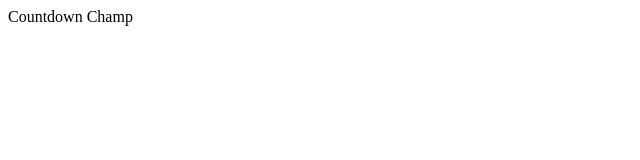
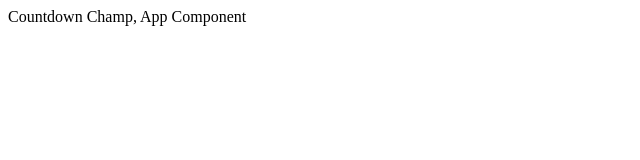
Before and after one commit to ralphiz/countdown, a React (Create React App) app: page / in a window 1280 px wide. Shown: the top 160 px of the page, without its empty margins (0-640 px from the left). Built offline with nearby package versions, Linux system fonts and the light colour scheme.

Commit message:
Create new App component

```diff
--- /dev/null
+++ b/src/App.js
@@ -0,0 +1,11 @@
+import React, { Component } from 'react';
+
+class App extends Component {
+    render() {
+        return (
+            <div>Countdown Champ, App Component</div>
+        )
+    }
+}
+
+export default App;
--- a/src/index.js
+++ b/src/index.js
@@ -1,6 +1,7 @@
 import React from 'react';
 import ReactDom from 'react-dom';
+import App from './App';
 
 ReactDom.render(
-    <div>Countdown Champ</div>, document.getElementById('root')
+    <App></App>, document.getElementById('root')
 );
```
